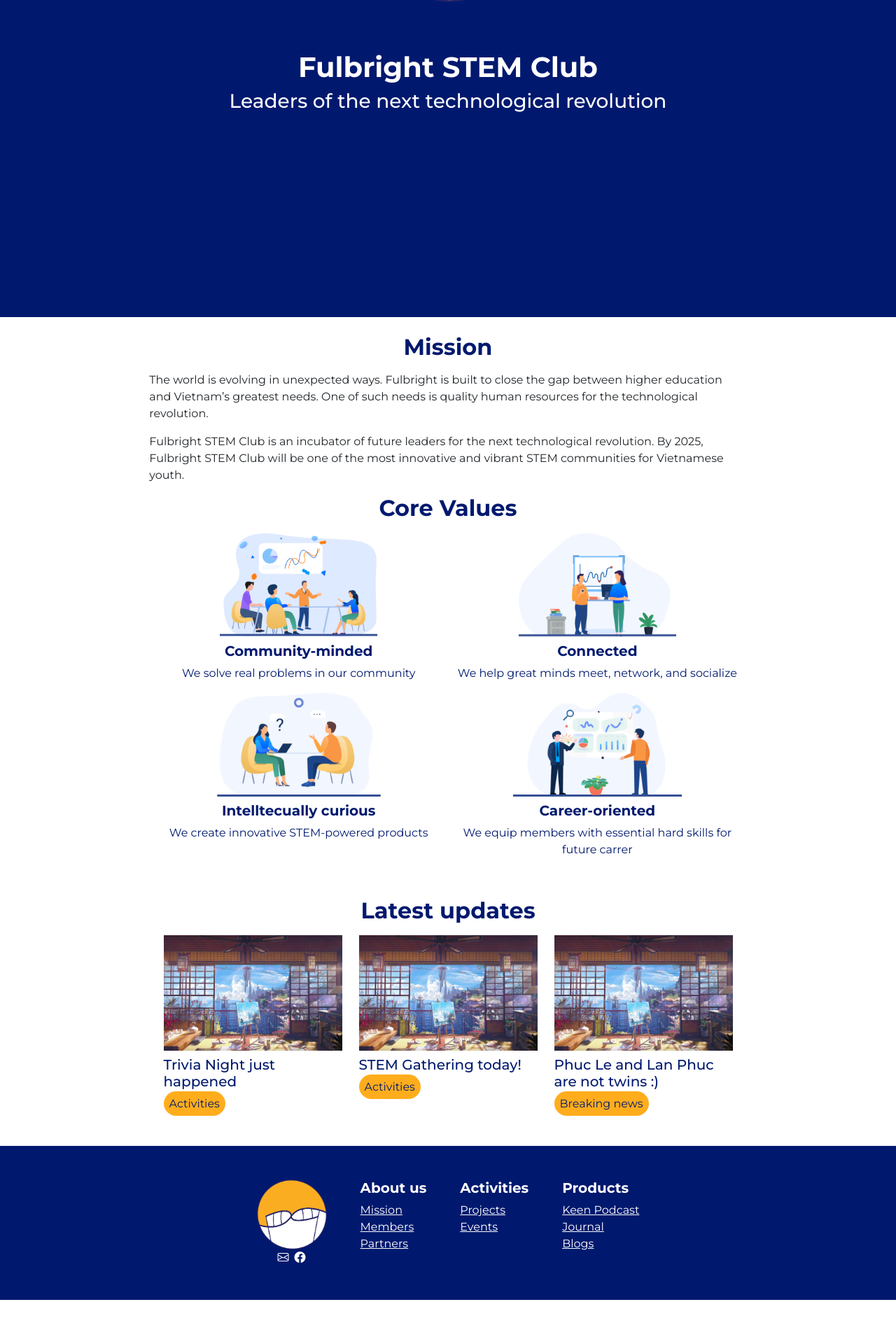
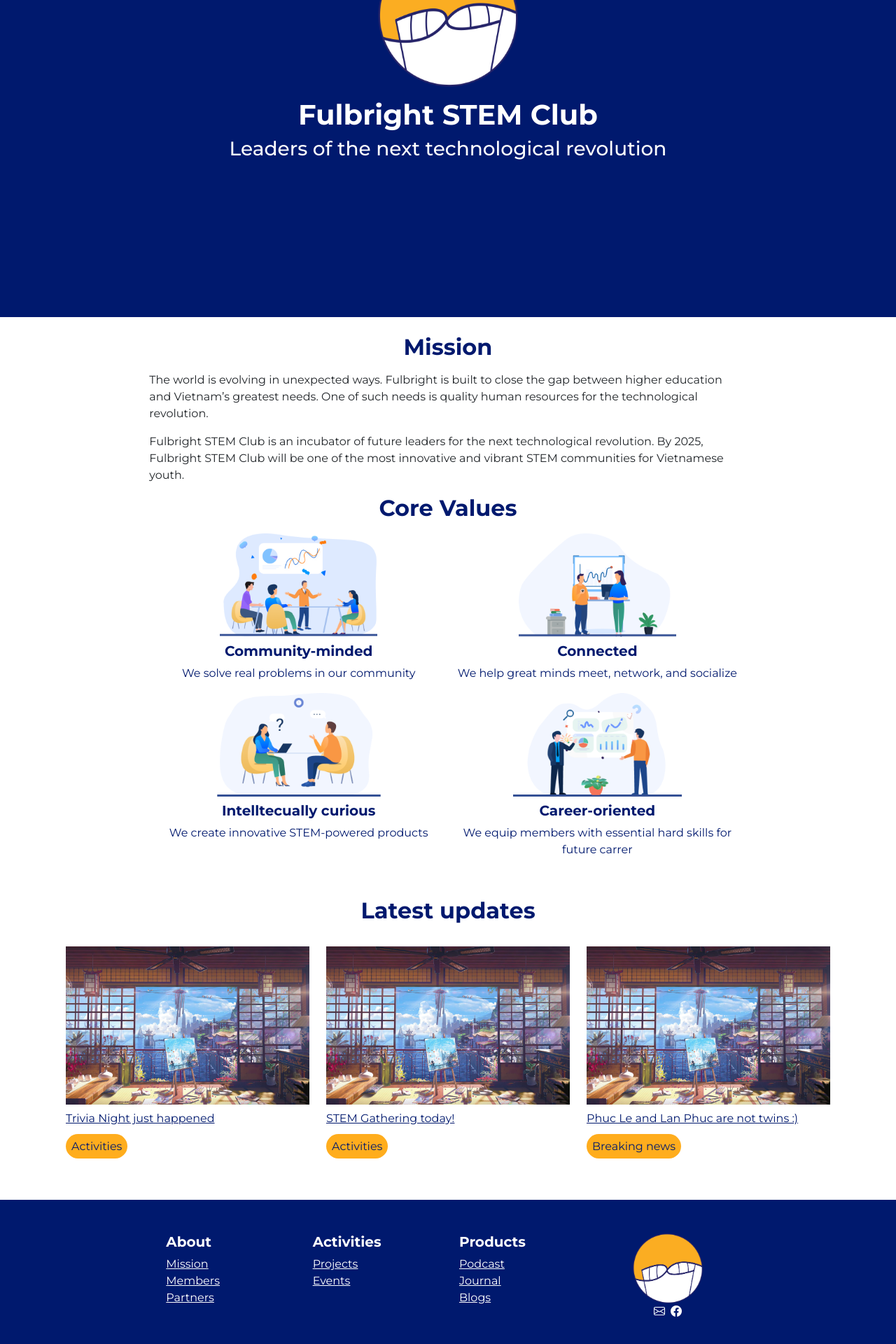
Before and after one commit to ttnhathuy313/stem-club-website, a React (Create React App) app in the folder frontend/: page / in a window 1280 px wide. Shown: the part 358-2278 px from the top of the page at 70% size. Before the commit the page ends 2215 px from the top, so only its background shows below. Built offline with nearby package versions, Linux system fonts and the light colour scheme.

Commit message:
fix avatars, footer, hero, core values, section header

```diff
--- a/frontend/src/components/About.js
+++ b/frontend/src/components/About.js
@@ -27,15 +27,18 @@ const Person = ({ avatar, title, profile, index }) => {
     ? avatar.data.attributes.url
     : logo
 
-  const Avatar = () => <img
-    src={ avatarUrl } alt={`avatar of ${title}`}
-    className='avatar rounded-circle'
-    data-bs-toggle="modal" data-bs-target={`#bio${index}`}
-  />
+  const Avatar = () =>
+  <div className='avatar-square-container'>
+    <img
+      src={ avatarUrl } alt={`avatar of ${title}`}
+      className='avatar'
+      data-bs-toggle="modal" data-bs-target={`#bio${index}`}
+    />
+  </div>
 
   return (
     <div
-      className="text-center col-4 col-md-3 px-4 cursor-pointer"
+      className="text-center col-6 col-md-3 cursor-pointer"
     >
       <Avatar />
       <p className="text-primary mt-2"> { title } ({profile.subtitle}) </p>
@@ -72,7 +75,7 @@ const About = () => {
   const People = ({role, title}) => (
     <div>
       <h4 className='bold text-primary py-3'>{title}</h4>
-      <div className="row px-4">
+      <div className="row">
         {members
         .filter(({attributes}) => attributes.role === role)
         .map(({attributes}, index) =>
--- a/frontend/src/components/About.scss
+++ b/frontend/src/components/About.scss
@@ -1,6 +1,23 @@
+// To crop the avatar in a nice square
+// Reference: https://stackoverflow.com/questions/15167545/how-to-crop-a-rectangular-image-into-a-square-with-css
+
 .avatar {
-  object-fit: cover;; /* Do not scale the image */
+  object-fit: cover; /* Do not scale the image */
   object-position: center; /* Center the image within the element */
-  height: 200px;
-  width: 200px;
+  position: absolute;
+  width: 100%;
+  height: 100%;
+  left: 0;
+  border-radius: 100%;
 }
+
+.avatar-square-container {
+  position: relative;
+  width: 100%;
+}
+
+.avatar-square-container::after {
+  content: "";
+  display: block;
+  padding-top: 100%;
+}
--- a/frontend/src/components/Events.js
+++ b/frontend/src/components/Events.js
@@ -26,7 +26,7 @@ const Projects = () => {
       {/* EVENTS */}
       <div class="container">
         <SectionHeader text="Events" />
-        <div className="row mt-5">
+        <div className="row">
           <div class="col-sm">
             <Card image={ dummy } title='Trivia Night at Fulbright - an annual playground for STEM enthusiasts' date='Dec 12, 2021' />
           </div>
--- a/frontend/src/components/Footer.js
+++ b/frontend/src/components/Footer.js
@@ -6,7 +6,7 @@ import './Footer.scss'
 
 const Column = ({ title, links }) => {
   return (
-    <div className='d-flex flex-column ms-5'>
+    <div className='col-4 col-md-3 d-flex flex-column px-3'>
       <h5 className="fw-bold text-white"> { title } </h5>
       {
         links.map((link, index) => {
@@ -32,12 +32,7 @@ const Contacts = () => {
 const Footer = () => {
   return (
     <div className='bg-primary py-5 container-fluid text-white mt-4'>
-      <div className="d-flex flex-row align-items-start justify-content-center w-75 mx-auto">
-        <div className="d-flex flex-column align-items-center">
-          <img src={ stemClubLogo } alt="STEM Club logo" className='footer-avatar'/>
-          <Contacts />
-        </div>
-
+      <div className="mx-auto row col-12 col-md-8">
         {
           footerLinks.map(
             col => <Column
@@ -45,11 +40,14 @@ const Footer = () => {
             />
           )
         }
+        <div className="d-flex flex-column align-items-center col-12 col-md-3">
+          <img src={ stemClubLogo } alt="STEM Club logo" className='footer-avatar d-none d-md-block'/>
+          <Contacts />
+        </div>
         {/* <div className='container'>
           <div className="row justify-content-between">
           </div>
         </div> */}
-
       </div>
     </div>
   )
--- a/frontend/src/components/Home.js
+++ b/frontend/src/components/Home.js
@@ -14,9 +14,9 @@ const Hero = () => {
                 <div className="col-2">
 
                 </div>
-                <div className="col-8 h-100 align-items-center text-center">
-                    <img src={logo} width = "200" height = "200" alt ="Logo" className="position-relative top-10"></img>
-                    <div className="position-relative top-20">
+                <div className="col-12 col-md-8 h-100 d-flex flex-column justify-content-center align-items-center text-center my-auto">
+                    <img src={logo} width = "200" height = "200" alt ="Logo" className="mb-3 d-none d-md-block"></img>
+                    <div className="align-middle">
                         <h1 className="text-white fw-bold">Fulbright STEM Club</h1>
                         <h3 className="text-white">Leaders of the next technological revolution</h3>
                     </div>
@@ -43,7 +43,7 @@ const Mission = () => {
 
 const Value = ({value, description, img}) => {
     return (
-        <div className="col-6 text-center">
+        <div className="col-12 col-md-6 text-center">
             <img src={img} height="148" alt=""></img>
             <h5 className="text-primary fw-bold mt-2">{value}</h5>
             <p className="text-primary">{description}</p>
@@ -67,9 +67,9 @@ const CoreValues = () => {
 
 const PostPreview = ({title, category}) => {
     return (
-        <div className="col-md-3">
+        <div className="col-md-4 py-3">
             <img src={dummy1} width="100%" alt=""></img>
-            <h5 className="text-primary mt-2">{title}</h5>
+            <p className="text-primary mt-2 text-decoration-underline">{title}</p>
             <span className="text-primary bg-secondary p-2 rounded">{category}</span>
         </div>
     )
--- a/frontend/src/components/Projects.js
+++ b/frontend/src/components/Projects.js
@@ -34,7 +34,7 @@ const Projects = () => {
       {/* PROJECT */}
       <div class="container">
         <SectionHeader text="Projects" />
-        <div className="row mt-5">
+        <div className="row">
           <div className="col-sm">
             <Card image={ dummy } title='Landscape Research Project' date='Present' />
           </div>
@@ -46,7 +46,7 @@ const Projects = () => {
           </div>
         </div>
 
-        <div className="row mt-5">
+        <div className="row">
           <div className="col-sm">
             <Card image={ dummy } title='SQL Workshop Series' date='Upcoming' />
           </div>
--- a/frontend/src/data/footerLinks.js
+++ b/frontend/src/data/footerLinks.js
@@ -1,6 +1,6 @@
 const footerLinks = [
   {
-    title: 'About us',
+    title: 'About',
     links:[
       {
         text: 'Mission',
@@ -33,7 +33,7 @@ const footerLinks = [
     title: 'Products',
     links: [
       {
-        text: 'Keen Podcast',
+        text: 'Podcast',
         url: 'https://open.spotify.com/show/1S0hnURWTEnayC2mgmcyht'
       },
       {
```
